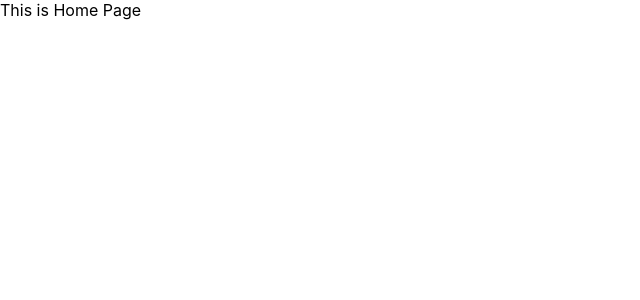
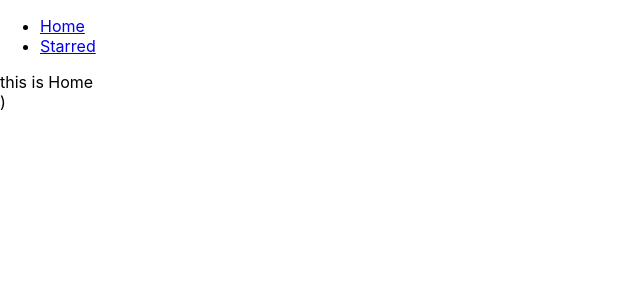
Before and after one commit to Adityasingh063/Box-office-by-Adii, a React (Create React App) app: page / in a window 1280 px wide. Shown: the top 300 px of the page, without its empty margins (0-640 px from the left). Built offline with nearby package versions, Linux system fonts and the light colour scheme.

Commit message:
created navbar

```diff
--- a/src/App.js
+++ b/src/App.js
@@ -1,20 +1,28 @@
 import React from "react";
-import { Switch, Route } from "react-router-dom"
+import { Switch, Route } from "react-router-dom";
+import Navs from "./components/Navs";
+import Home from "./pages/Home";
+import Starred from "./pages/Starred";
+
+
 
 function App() {
-  return <Switch >
-
+  return (
+    <div>
+      <Navs />
+      <Switch >
         <Route exact path="/">
-      This is Home Page
+          <Home />
       </Route>
         <Route exact path="/starred">
-      This is Starred
+          <Starred/>
       </Route>
         <Route >
-     <h1> Error 404 page not found</h1>
+          <div>  <h1> Error 404 page not found</h1></div>
       </Route>
-
-  </Switch>;
+      </Switch>)
+    </div>
+  );
 
 }
 
--- /dev/null
+++ b/src/components/Navs.js
@@ -0,0 +1,26 @@
+import React from 'react';
+import {Link} from "react-router-dom";
+
+
+
+const LINKS = [
+    {to:'/',text :'Home'},
+    {to:'/starred',text :'Starred'}
+]
+
+
+
+const Navs = () => {
+    return (
+        <div>
+          <ul>
+              {
+                  LINKS.map(item => <li key ={item.to}><Link to={item.to}>{item.text}</Link></li> )
+              }
+            {/* <li>  <Link to="/starred">Go to Starred Page.</Link> </li> */}
+          </ul>
+        </div>
+    )
+}
+
+export default Navs;
--- /dev/null
+++ b/src/pages/Home.js
@@ -0,0 +1,11 @@
+import React from 'react'
+
+const Home = () => {
+    return (
+        <div>
+            this is Home
+        </div>
+    )
+}
+
+export default Home
--- /dev/null
+++ b/src/pages/Starred.js
@@ -0,0 +1,11 @@
+import React from 'react'
+
+const Starred = () => {
+    return (
+        <div>
+            This is Starred
+        </div>
+    )
+}
+
+export default Starred
```
Also changed, not shown: 1 other file (tests, documents, lock files or other folders). Lines whose indentation alone changed are shown as unchanged.
